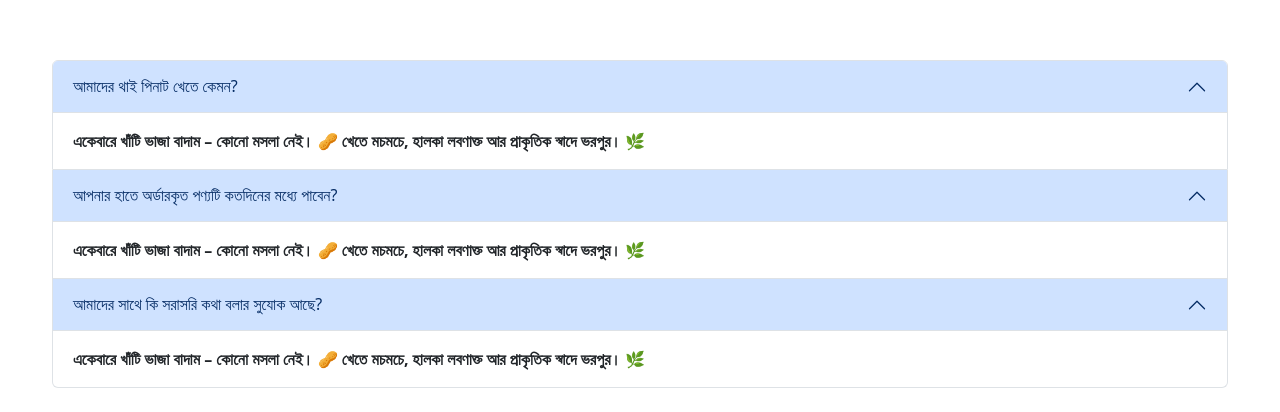
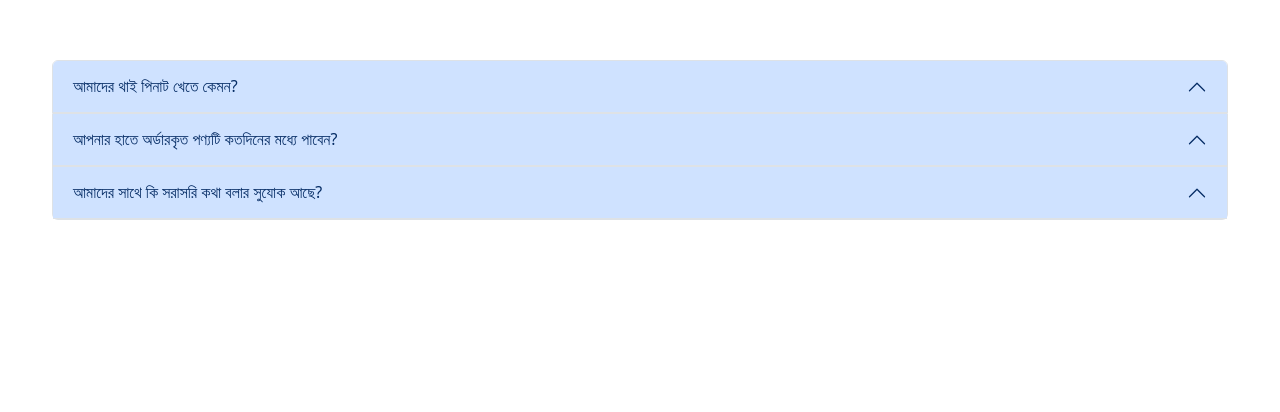
Before and after one commit to superfitcontent/superFitFood_ThaiChinaBadamRoasted, a plain HTML site: page index.html in a window 1280 px wide. Shown: the part 1689-2101 px from the top of the page. After the commit the page ends 1933 px from the top, so only its background shows below. Drawn offline with nearby package versions, Linux system fonts and the light colour scheme; grey boxes are pictures that could not be loaded.

Commit message:
Update index.html

```diff
--- a/index.html
+++ b/index.html
@@ -70,7 +70,7 @@
                           আমাদের থাই পিনাট খেতে কেমন?
                       </button>
                       </h2>
-                      <div id="collapseOne" class="accordion-collapse collapse show" data-bs-parent="#accordionExample">
+                      <div id="collapseOne" class="accordion-collapse collapse off" data-bs-parent="#accordionExample">
                       <div class="accordion-body">
                           <strong>একেবারে খাঁটি ভাজা বাদাম – কোনো মসলা নেই। 🥜 খেতে মচমচে, হালকা লবণাক্ত আর প্রাকৃতিক স্বাদে ভরপুর। 🌿</strong>
                       </div>
@@ -82,7 +82,7 @@
                           আপনার হাতে অর্ডারকৃত পণ্যটি কতদিনের মধ্যে পাবেন?
                       </button>
                       </h2>
-                      <div id="collapseTwo" class="accordion-collapse collapse show" data-bs-parent="#accordionExample">
+                      <div id="collapseTwo" class="accordion-collapse collapse off" data-bs-parent="#accordionExample">
                       <div class="accordion-body">
                           <strong>একেবারে খাঁটি ভাজা বাদাম – কোনো মসলা নেই। 🥜 খেতে মচমচে, হালকা লবণাক্ত আর প্রাকৃতিক স্বাদে ভরপুর। 🌿</strong>
                       </div>
@@ -94,7 +94,7 @@
                           আমাদের সাথে কি সরাসরি কথা বলার সুযোক আছে?
                       </button>
                       </h2>
-                      <div id="collapseThree" class="accordion-collapse collapse show" data-bs-parent="#accordionExample">
+                      <div id="collapseThree" class="accordion-collapse collapse off" data-bs-parent="#accordionExample">
                       <div class="accordion-body">
                           <strong>একেবারে খাঁটি ভাজা বাদাম – কোনো মসলা নেই। 🥜 খেতে মচমচে, হালকা লবণাক্ত আর প্রাকৃতিক স্বাদে ভরপুর। 🌿</strong>
                       </div>
```
